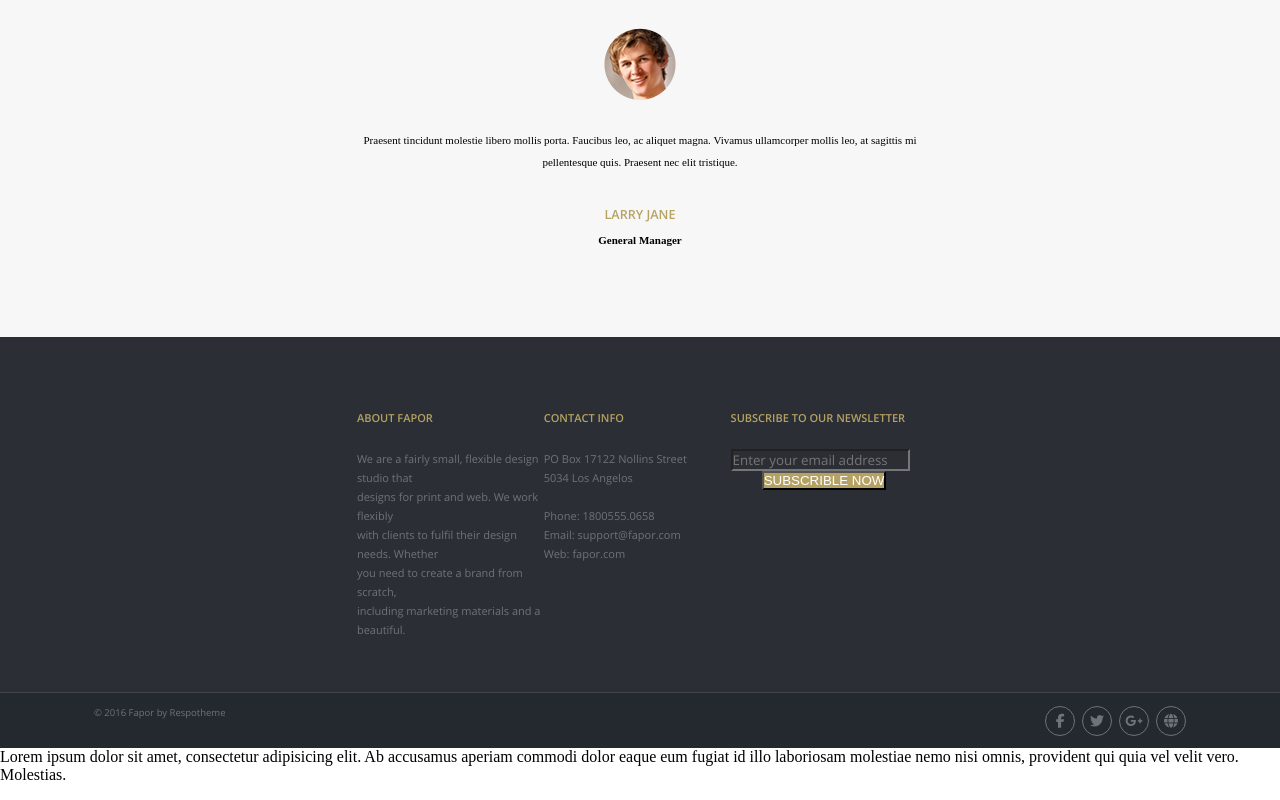
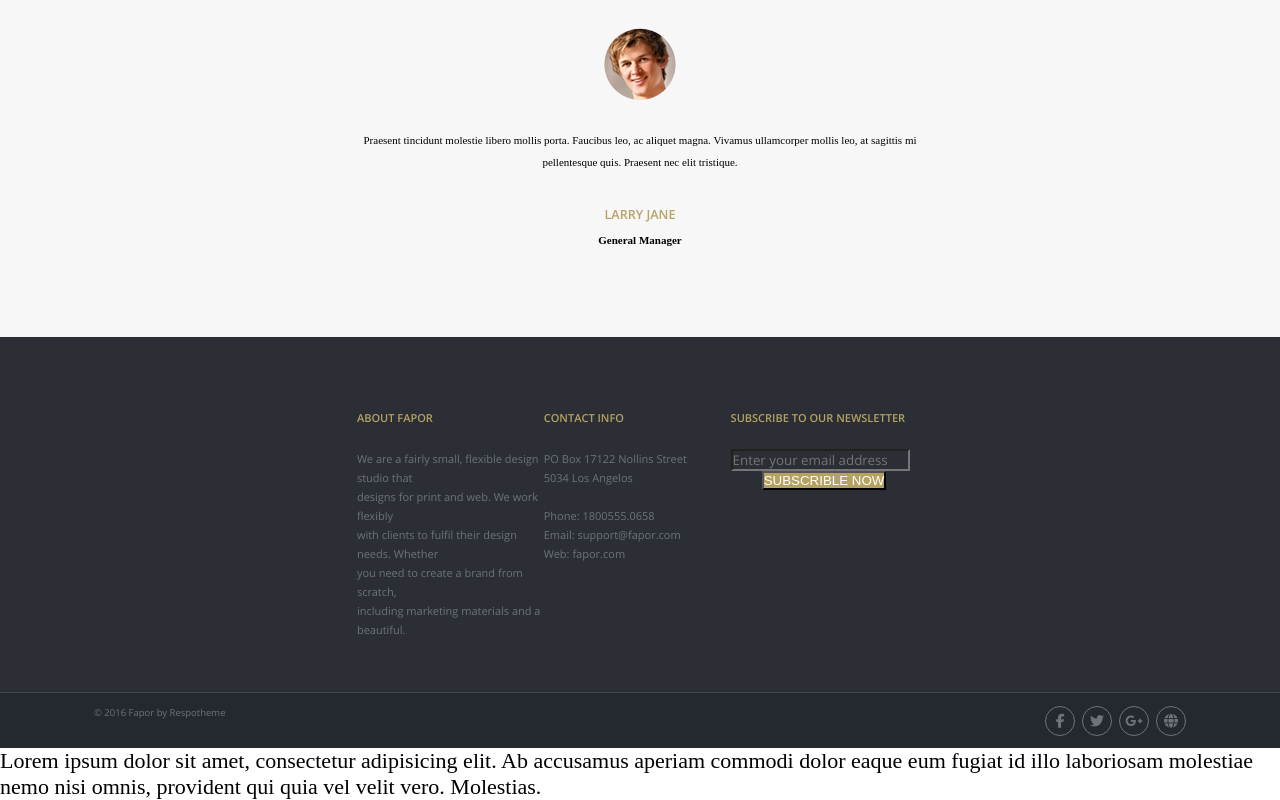
Before and after one commit to vitsovest/FAPOR, a plain HTML site: page index.html in a window 1280 px wide. Shown: the part 1030-1830 px from the top of the page. Drawn offline with nearby package versions, Linux system fonts and the light colour scheme.

Commit message:
change font size

```diff
--- a/css/style.css
+++ b/css/style.css
@@ -257,3 +257,6 @@ button{
 .soc:hover i{
     color: white;
 }
+.para{
+    font-size: 22px;
+}
--- a/index.html
+++ b/index.html
@@ -131,6 +131,6 @@
     </div>
 
 </footer>
-<p>Lorem ipsum dolor sit amet, consectetur adipisicing elit. Ab accusamus aperiam commodi dolor eaque eum fugiat id illo laboriosam molestiae nemo nisi omnis, provident qui quia vel velit vero. Molestias.</p>
+<p class="para">Lorem ipsum dolor sit amet, consectetur adipisicing elit. Ab accusamus aperiam commodi dolor eaque eum fugiat id illo laboriosam molestiae nemo nisi omnis, provident qui quia vel velit vero. Molestias.</p>
 </body>
 </html>
```
